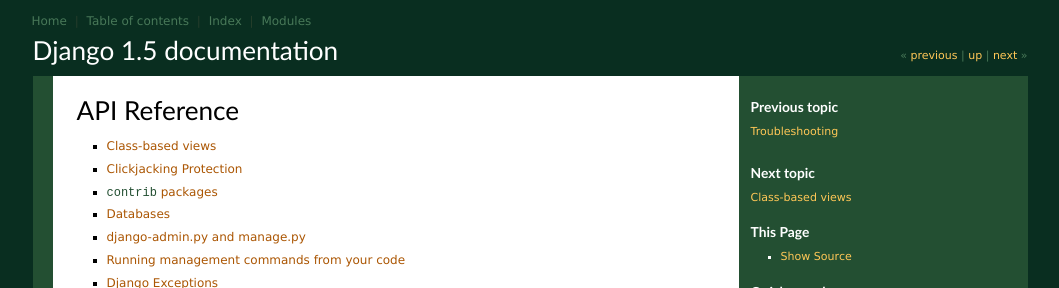
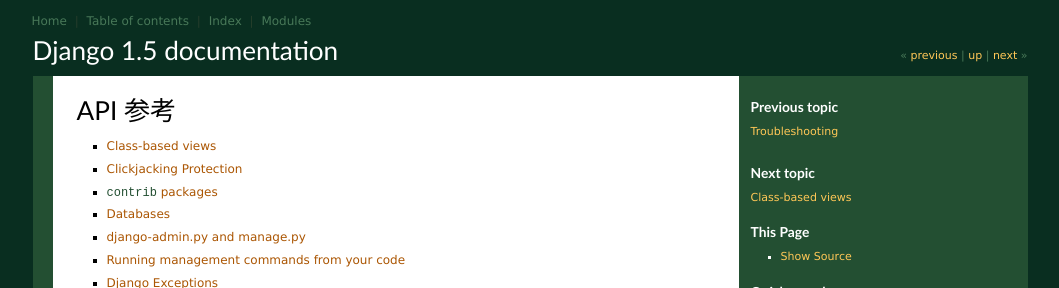
Before and after one commit to yourtion/Django-Chinese-Docs, a Sphinx documentation site: the page built from docs/ref/index.txt, in a window 1280 px wide. Shown: the top 288 px of the page, without its empty margins (110-1169 px from the left). Built offline with Sphinx 7.4.7, drawn with Linux system fonts in a browser that asks for light colours.

Commit message:
翻译了标题

```diff
--- a/docs/ref/index.txt
+++ b/docs/ref/index.txt
@@ -1,5 +1,5 @@
 =============
-API Reference
+API 参考
 =============
 
 .. toctree::
```
